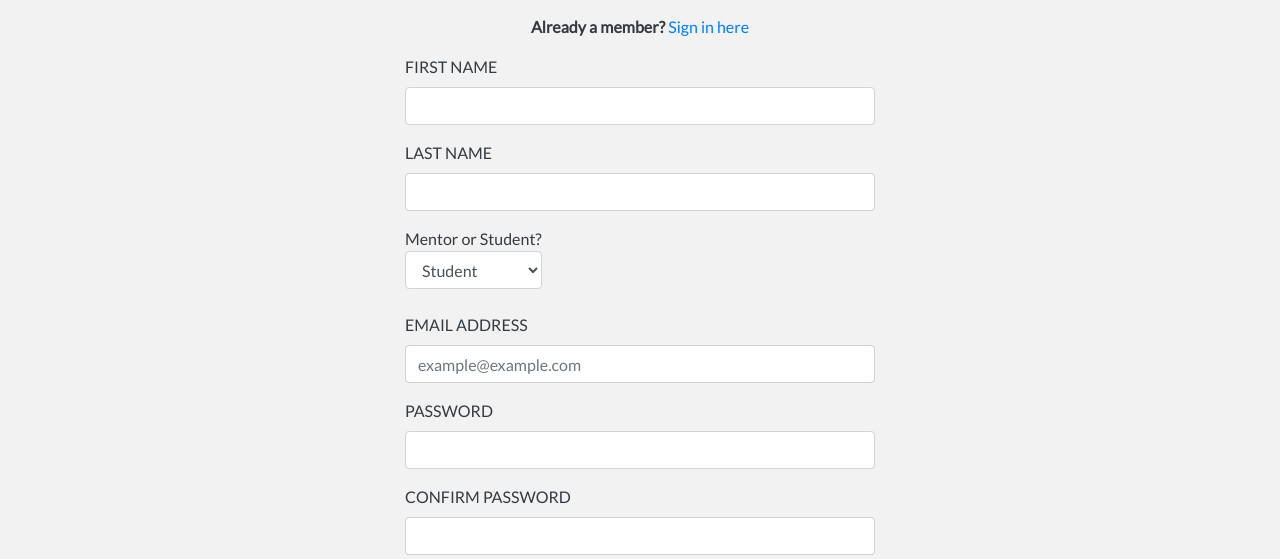
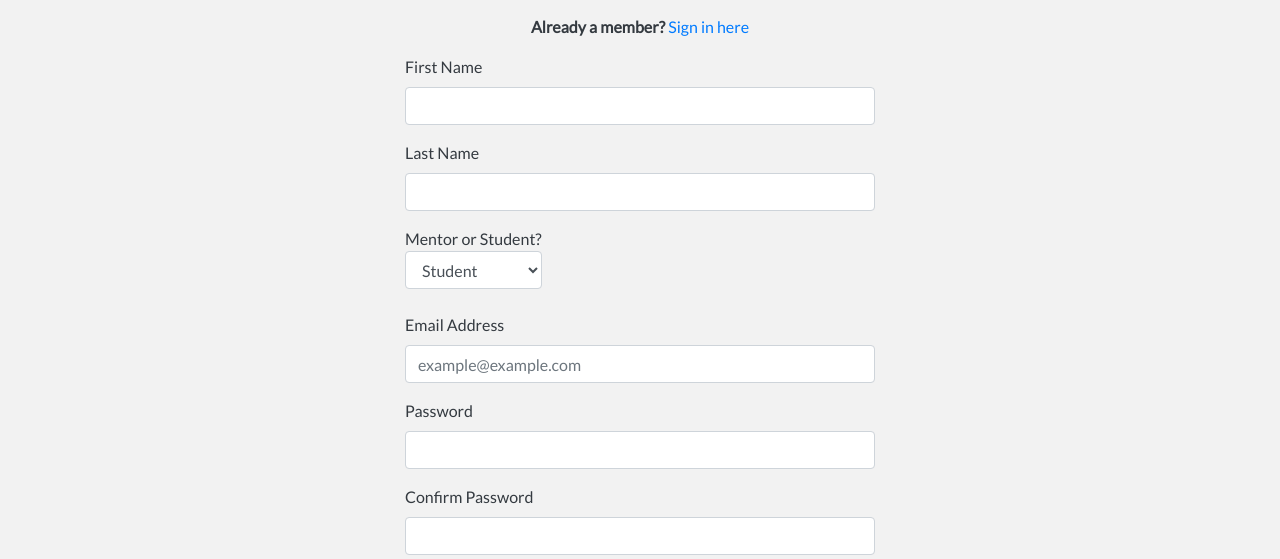
Before and after one commit to 8-27-a/final-project, a React (Create React App) app in the folder client/: page /register in a window 1280 px wide. Shown: the part 167-726 px from the top of the page. Built offline with nearby package versions, Linux system fonts and the light colour scheme.

Commit message:
changed height using vh units

```diff
--- a/client/src/components/Forms/SignIn.js
+++ b/client/src/components/Forms/SignIn.js
@@ -2,7 +2,7 @@ import React from "react";
 import { Link } from "react-router-dom";
 
 const SignIn = props => (
-  <form>
+  <form style={{ height: "71vh" }}>
     {!!props.errors.global && (
       <div className="alert alert-danger">{props.errors.global}</div>
     )}
--- a/client/src/components/Forms/SignUp.js
+++ b/client/src/components/Forms/SignUp.js
@@ -2,7 +2,7 @@ import React from "react";
 import { Link } from "react-router-dom";
 
 const SignUp = props => (
-  <form>
+  <form style={{ height: "71vh" }}>
     <div className="form-group mt-5">
       <h2 className="text-center mt-5 mb-3">Sign up in seconds</h2>
       <p className="text-center">
@@ -12,7 +12,7 @@ const SignUp = props => (
     </div>
 
     <div className="form-group">
-      <label htmlFor="first">FIRST NAME</label>
+      <label htmlFor="first">First Name</label>
       <input
         type="text"
         id="first"
@@ -23,7 +23,7 @@ const SignUp = props => (
       />
     </div>
     <div className="form-group">
-      <label htmlFor="last">LAST NAME</label>
+      <label htmlFor="last">Last Name</label>
       <input
         type="text"
         id="last"
@@ -50,7 +50,7 @@ const SignUp = props => (
     </div>
 
     <div className="form-group">
-      <label htmlFor="email">EMAIL ADDRESS</label>
+      <label htmlFor="email">Email Address</label>
       <input
         type="email"
         id="email"
@@ -65,7 +65,7 @@ const SignUp = props => (
       )}
     </div>
     <div className="form-group">
-      <label htmlFor="password">PASSWORD</label>
+      <label htmlFor="password">Password</label>
       <input
         type="password"
         id="password"
@@ -79,7 +79,7 @@ const SignUp = props => (
       )}
     </div>
     <div className="form-group">
-      <label htmlFor="password2">CONFIRM PASSWORD</label>
+      <label htmlFor="password2">Confirm Password</label>
       <input
         type="password"
         id="password2"
--- a/client/src/containers/About.js
+++ b/client/src/containers/About.js
@@ -16,7 +16,7 @@ class About extends Component {
                 className="d-block w-100"
                 src="/images/scenic1.jpg"
                 width="800"
-                height="700"
+                height="800"
                 alt="First slide"
               />
               <div className="carousel-caption">
@@ -28,7 +28,7 @@ class About extends Component {
                 className="d-block w-100"
                 src="/images/scenic2.jpg"
                 width="800"
-                height="700"
+                height="820"
                 alt="Second slide"
               />
               <div className="carousel-caption">
@@ -39,7 +39,7 @@ class About extends Component {
               <img
                 className="d-block w-100"
                 width="800"
-                height="700"
+                height="820"
                 src="/images/scenic3.jpg"
                 alt="Third slide"
               />
@@ -51,7 +51,7 @@ class About extends Component {
               <img
                 className="d-block w-100"
                 width="800"
-                height="700"
+                height="820"
                 src="/images/scenic4.jpg"
                 alt="Fourth slide"
               />
@@ -63,7 +63,7 @@ class About extends Component {
               <img
                 className="d-block w-100"
                 width="800"
-                height="700"
+                height="820"
                 src="/images/scenic5.jpg"
                 alt="Fifth slide"
               />
--- a/client/src/containers/Register.js
+++ b/client/src/containers/Register.js
@@ -68,7 +68,7 @@ class Register extends Component {
 
   render() {
     return (
-      <div className="bg-navy text-dark py-5">
+      <div className="text-dark py-5">
         <div className="container">
           <div className="row">
             <div className="col-md-6 mx-auto">
```
